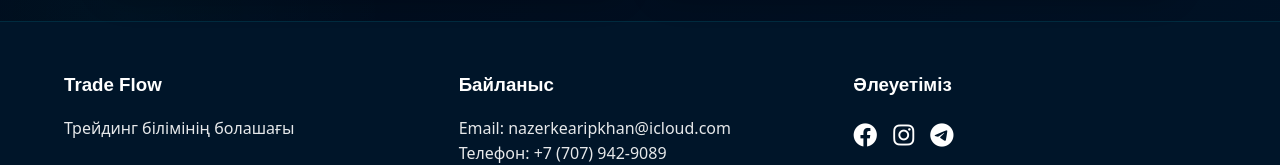
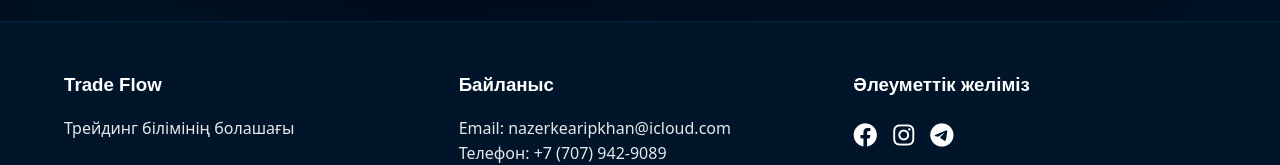
Before and after one commit to nurissingo/trade-flow, a plain HTML site: page courses.html in a window 1280 px wide. Shown: the part 938-1103 px from the top of the page. Drawn offline with Linux system fonts and the light colour scheme; a web font is replaced by a local one.

Commit message:
Update courses.html

```diff
--- a/courses.html
+++ b/courses.html
@@ -82,7 +82,7 @@
                 <p>Телефон: +7 (707) 942-9089</p>
             </div>
             <div class="footer-section">
-                <h3>Әлеуетіміз</h3>
+                <h3>Әлеуметтік желіміз</h3>
                 <div class="social-links">
                     <a href="#"><i class="fab fa-facebook"></i></a>
                     <a href="#"><i class="fab fa-instagram"></i></a>
```
